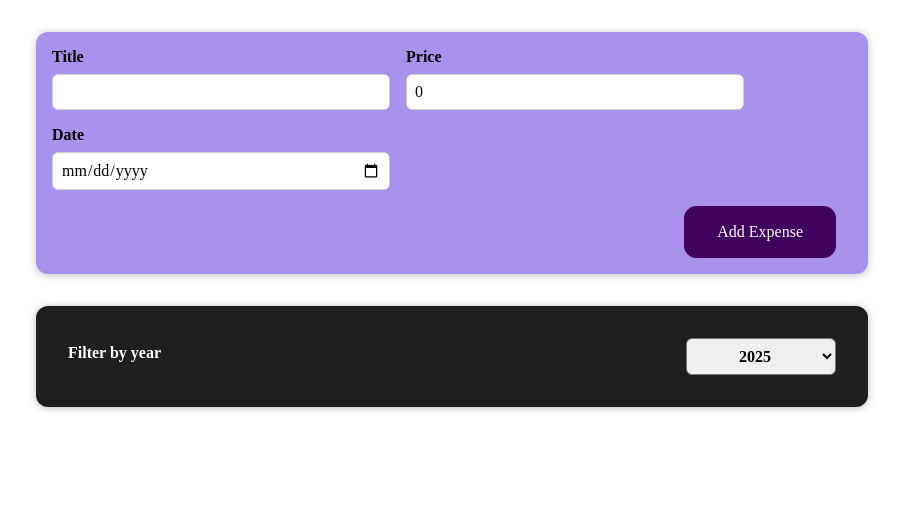
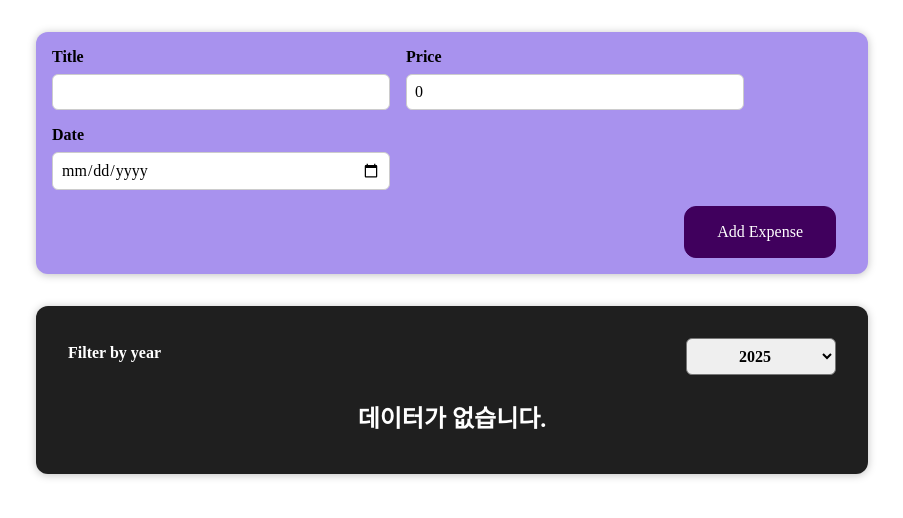
Before and after one commit to seyoung0314/react-study, a React (Vite) app: page / in a window 1280 px wide. Shown: the top 518 px of the page, without its empty margins (188-1091 px from the left). Built offline with nearby package versions, Linux system fonts and the light colour scheme.

Commit message:
지출리스트 조건부 렌더링

```diff
--- a/src/components/expenses/ExpenseList.css
+++ b/src/components/expenses/ExpenseList.css
@@ -7,3 +7,9 @@
   border-radius: 12px;
   box-shadow: 0 1px 8px rgba(0, 0, 0, 0.25);
 }
+.expenses p {
+  color: #fff;
+  font-size: 1.5em;
+  font-weight: 700;
+  text-align: center;
+}
--- a/src/components/expenses/ExpenseList.jsx
+++ b/src/components/expenses/ExpenseList.jsx
@@ -1,4 +1,4 @@
-import React,{useState} from "react";
+import React, { useState } from "react";
 import ExpenseItem from "./ExpenseItem";
 import "./ExpenseList.css";
 import ExpenseFilter from "./ExpenseFilter";
@@ -19,14 +19,22 @@ const ExpenseList = ({ expenses }) => {
   //   return expenses.map(ex => <ExpenseItem expense={ex} />);
   // };
 
+  //지출 데이터가 없을 때 보여줄 컴포넌트
+  let content = <p>데이터가 없습니다.</p>;
+
+  // 있을 때
+  let filteredExpenses = expenses
+    .filter((ex) => ex.date.getFullYear().toString() === year)
+    .map((ex) => <ExpenseItem key={Math.random()} expense={ex} />);
+
+  if (filteredExpenses.length > 0) {
+    content = filteredExpenses;
+  }
+
   return (
     <div className="expenses">
       <ExpenseFilter onChangeFilter={onFilterChange} />
-      {expenses
-        .filter((ex) => ex.date.getFullYear().toString() === year)
-        .map((ex) => (
-          <ExpenseItem key={Math.random()} expense={ex} />
-        ))}
+      {content}
     </div>
   );
 };
```
